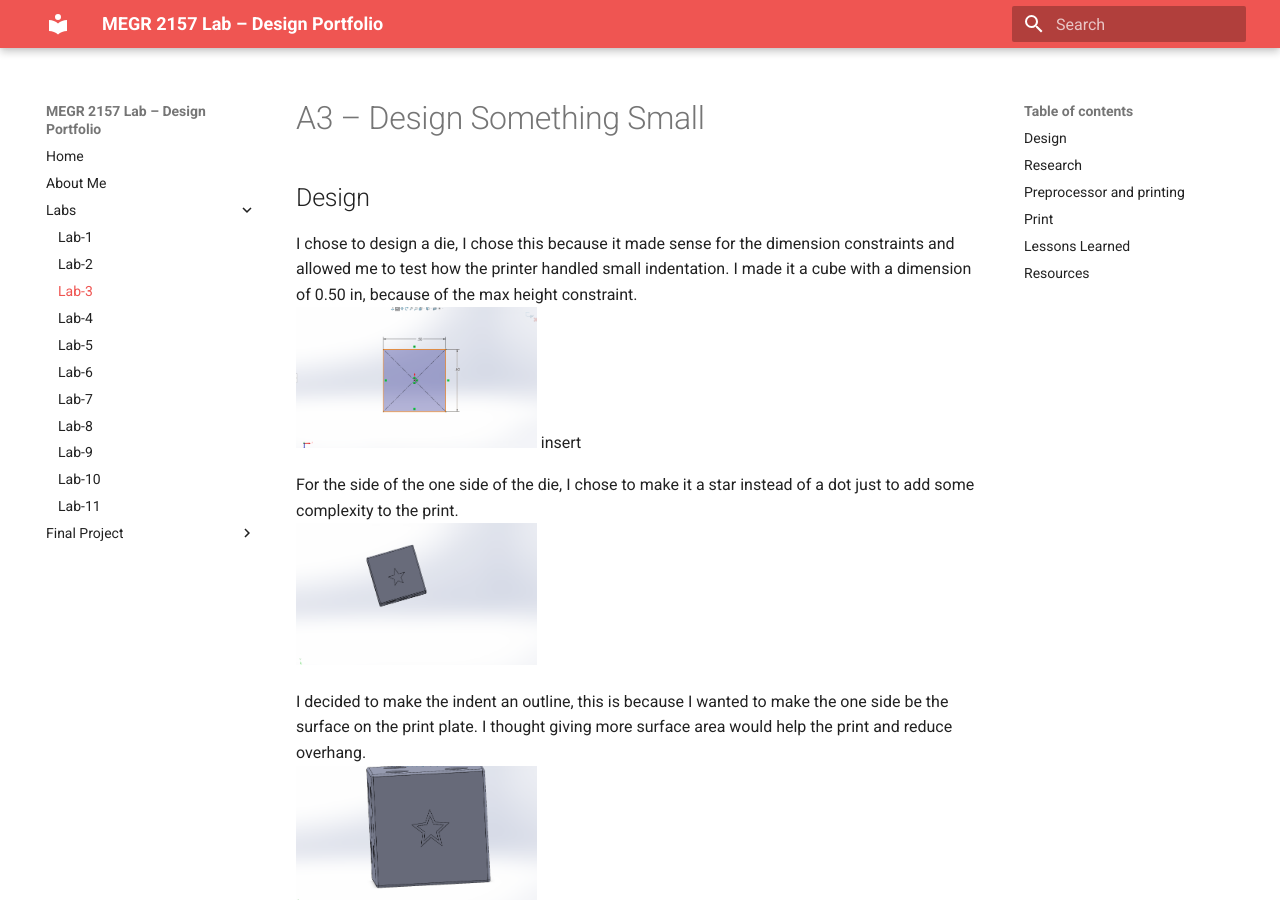
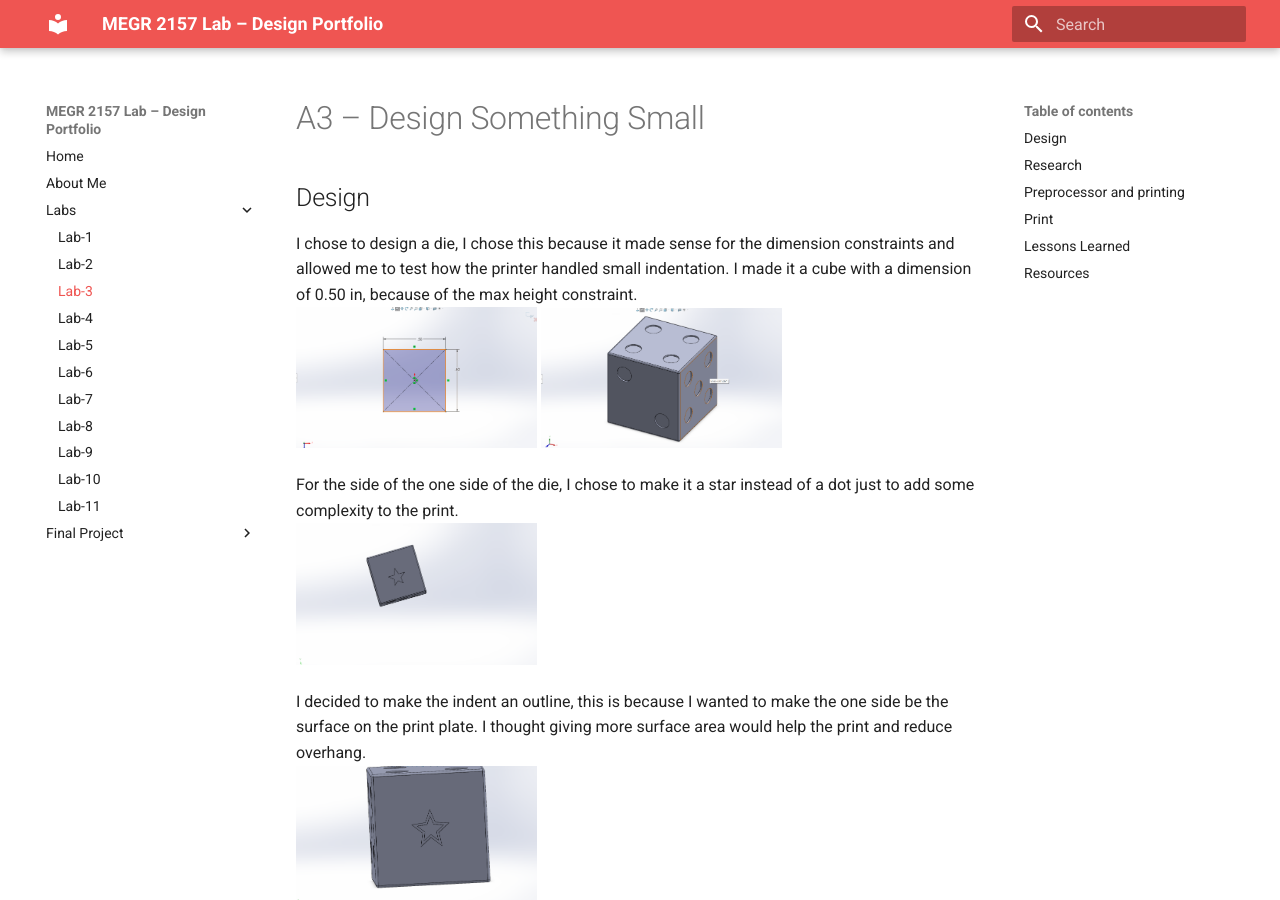
Before and after one commit to jwelch37/Jack-Welch-Portfolio, an MkDocs documentation site: the page built from docs/Labs/L03/index.md, in a window 1280 px wide and 900 px high. Built offline with MkDocs 1.6.1 and Material for MkDocs 9.7.7, drawn with Linux system fonts in a browser that asks for light colours.

Commit message:
Update design section with new images
Updated images in the design section and added a new image for the die.

```diff
--- a/docs/Labs/L03/index.md
+++ b/docs/Labs/L03/index.md
@@ -3,7 +3,7 @@
 ## Design
 
 I chose to design a die, I chose this because it made sense for the dimension constraints and allowed me to test how the printer handled small indentation. I made it a cube with a dimension of 0.50 in, because of the max height constraint.
-<img src="dimension.png" width="35%" alt="Button">  insert
+<img src="dimension.png" width="35%" alt="Button"> <img src="die.png" width="35%" alt="Button">
 
 For the side of the one side of the die, I chose to make it a star instead of a dot just to add some complexity to the print.
 <img src="stardraft.png" width="35%" alt="Button">
```
